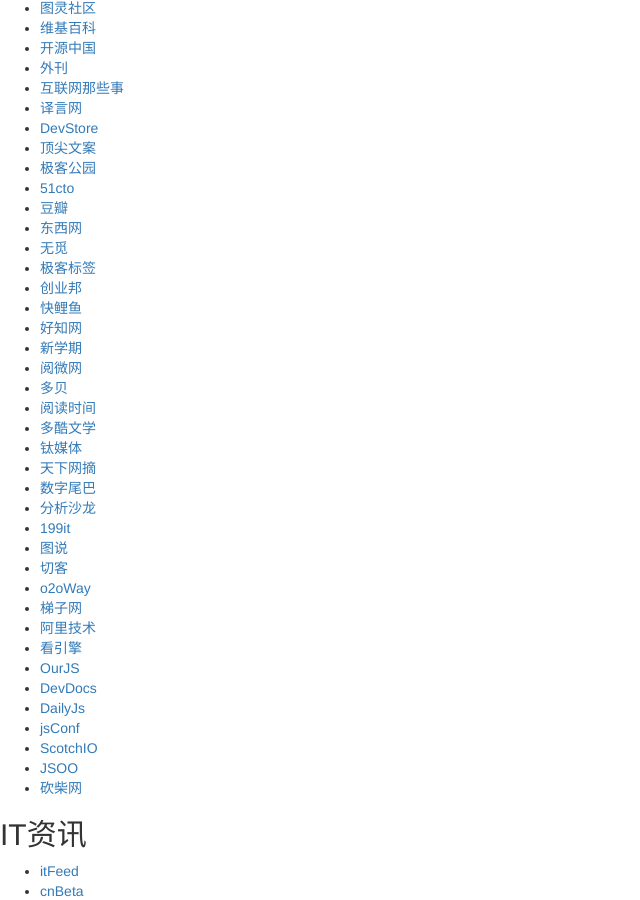
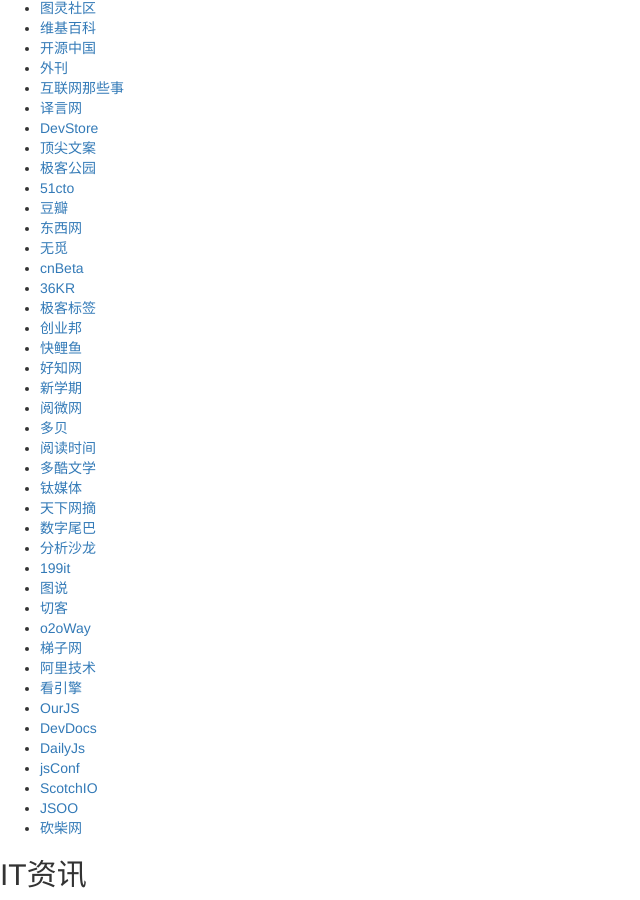
Before and after one commit to wkylin/wkylin.github.com, a Jekyll site: the page built from homelink.html, in a window 1280 px wide and 900 px high, scrolled down 3112 px. Shown: the whole window, without its empty margins (0-640 px from the left). Built offline with Jekyll 4.4.1, drawn with Linux system fonts in a browser that asks for light colours; nearby versions of some CDN libraries; library files that are not in the unit come from our copies; comment, search, counter and statistics services are not loaded.

```diff
--- a/homelink.html
+++ b/homelink.html
@@ -149,6 +149,8 @@
     <li class="ui-list-item"><a href="http://www.douban.com/" target="_blank">豆瓣</a></li>
     <li class="ui-list-item"><a href="http://dongxi.net/" target="_blank">东西网</a></li>
     <li class="ui-list-item"><a href="http://www.wumii.com/" target="_blank">无觅</a></li>
+    <li class="ui-list-item"><a href="http://www.cnbeta.com/" target="_blank">cnBeta</a></li>
+    <li class="ui-list-item"><a href="http://36kr.com/" target="_blank">36KR</a></li>
     <li class="ui-list-item"><a href="http://www.gbtags.com/gb/explore.htm" target="_blank">极客标签</a></li>
     <li class="ui-list-item"><a href="http://www.cyzone.cn/" target="_blank">创业邦</a></li>
     <li class="ui-list-item"><a href="http://www.kuailiyu.com/" target="_blank">快鲤鱼</a></li>
```
